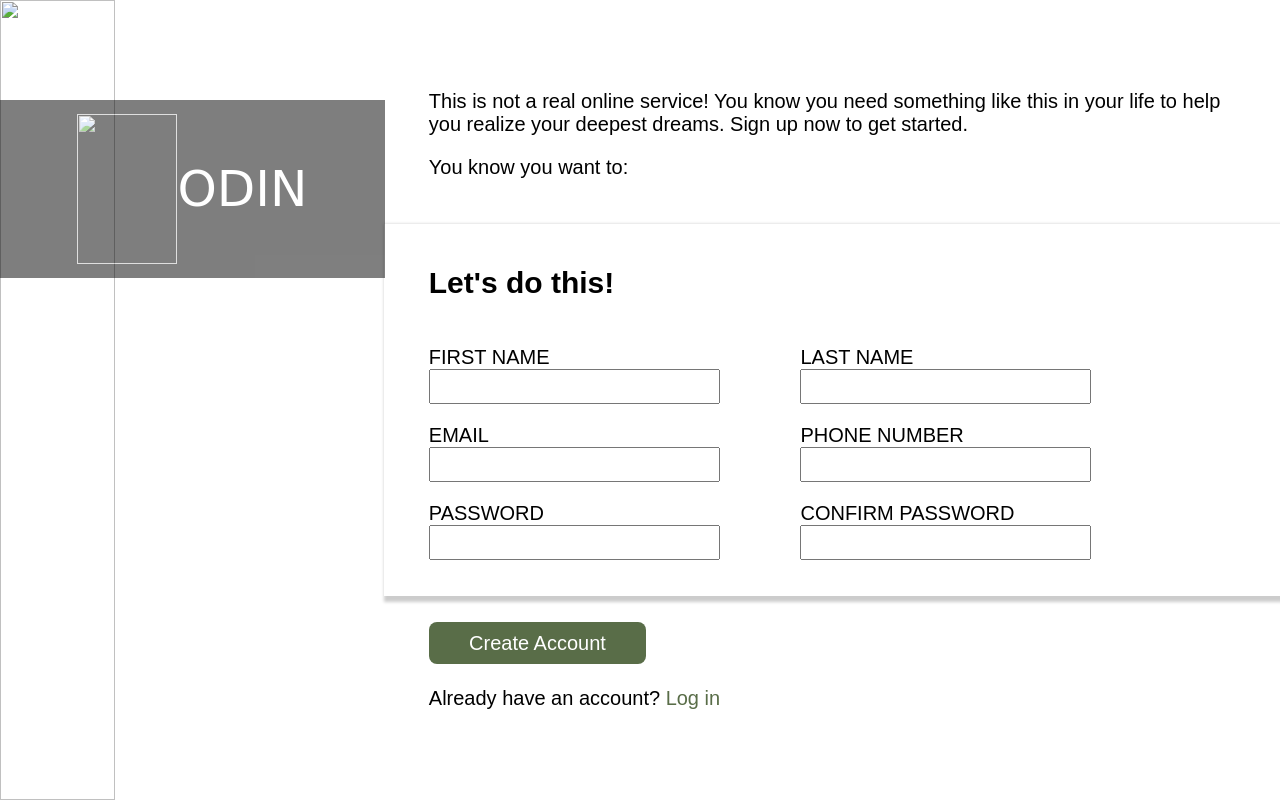
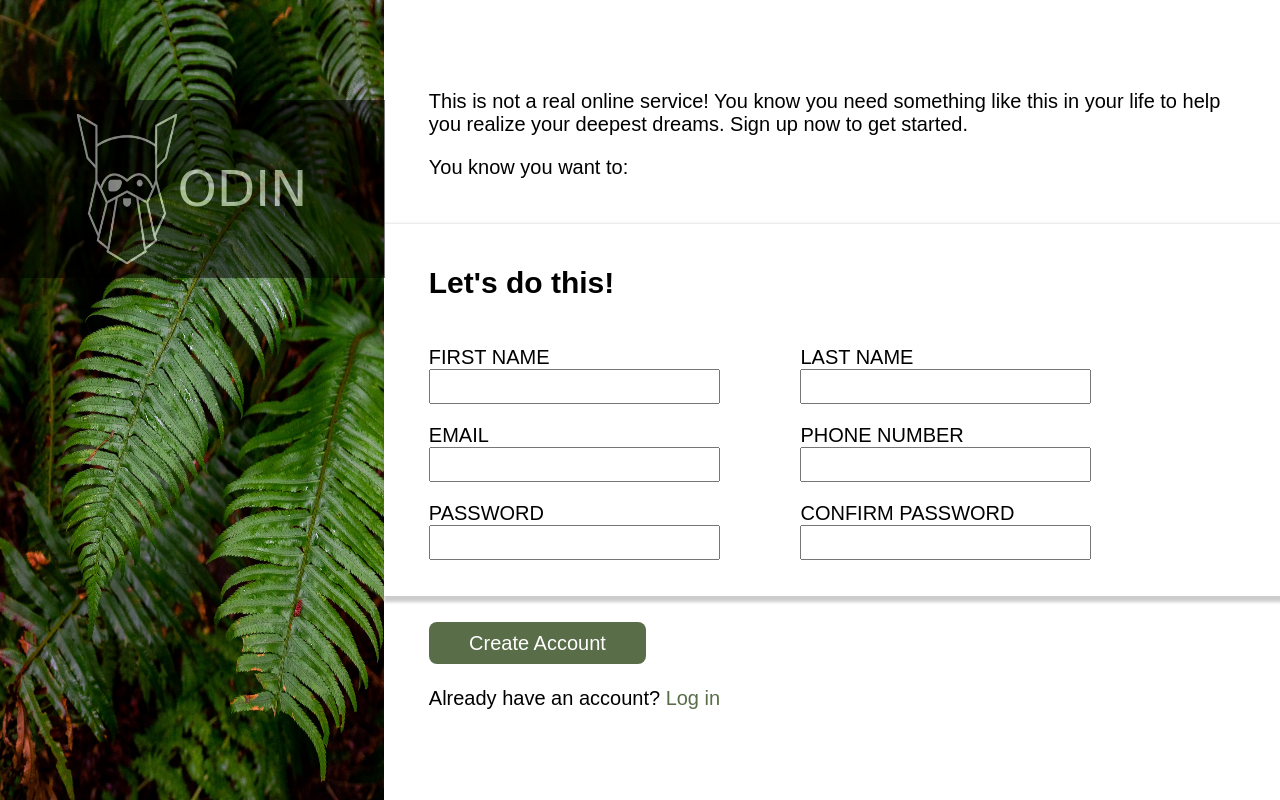
Before and after one commit to Error-at-night/Odin-project, a plain HTML site: page index.html in a window 1280 px wide. Drawn offline with Linux system fonts and the light colour scheme.

Commit message:
Update index.html

```diff
--- a/index.html
+++ b/index.html
@@ -9,9 +9,9 @@
 </head>
 <body>
     <main>
-        <img src="images/halie-west-25xggax4bSA-unsplash.jpg" alt="">
+        <img src="halie-west-25xggax4bSA-unsplash.jpg" alt="">
         <div class="odin-image">
-            <img src="images/odin-lined.png" alt="" class="odin">
+            <img src="odin-lined.png" alt="" class="odin">
             <p>ODIN</p>
         </div>
         <section>
```
